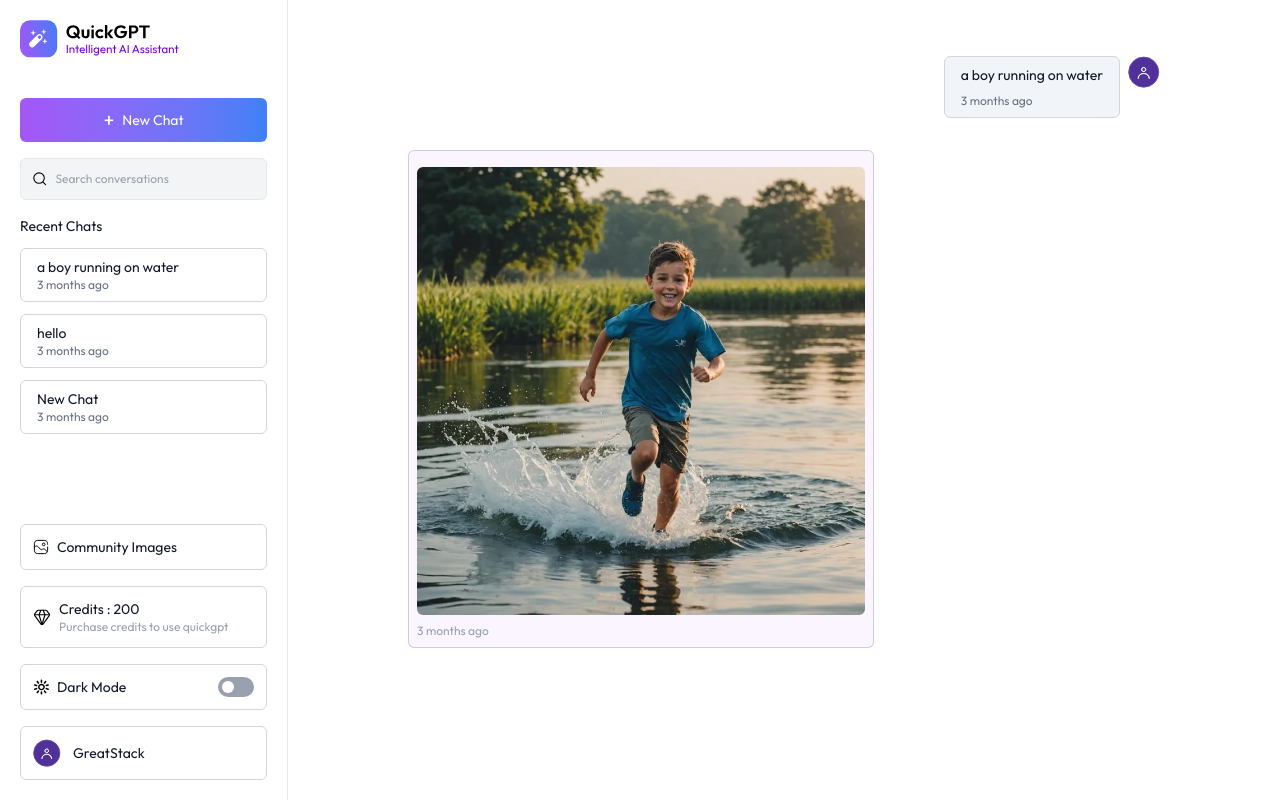
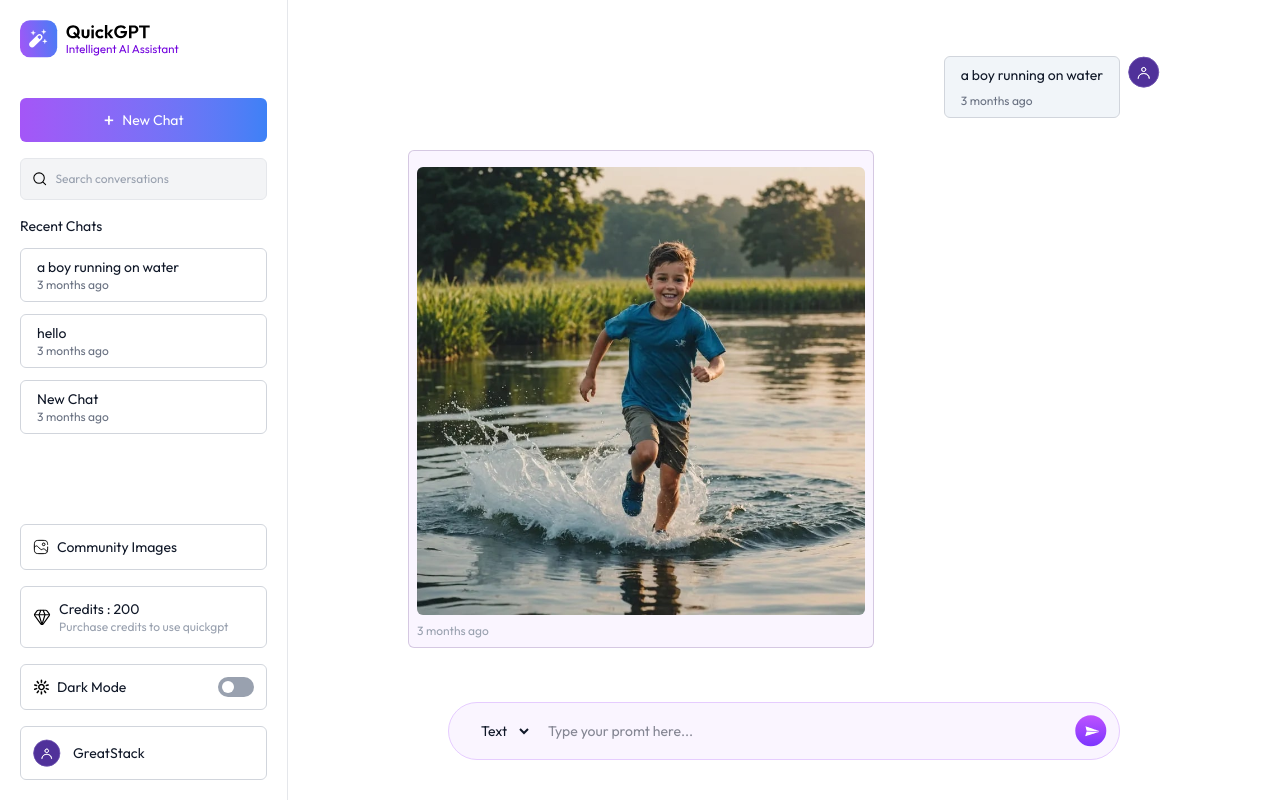
Before and after one commit to gauravdevkar27/gemini, a React (Vite) app in the folder client/: page / in a window 1280 px wide. Built offline with nearby package versions, Linux system fonts and the light colour scheme.

Commit message:
added input field for text and image

```diff
--- a/client/package.json
+++ b/client/package.json
@@ -12,8 +12,10 @@
   "dependencies": {
     "@tailwindcss/vite": "^4.1.17",
     "moment": "^2.30.1",
+    "prismjs": "^1.30.0",
     "react": "^19.2.0",
     "react-dom": "^19.2.0",
+    "react-markdown": "^10.1.0",
     "react-router-dom": "^7.9.6",
     "tailwindcss": "^4.1.17"
   },
--- a/client/src/App.jsx
+++ b/client/src/App.jsx
@@ -6,6 +6,7 @@ import { Route, Routes } from 'react-router-dom'
 import Community from './pages/community'
 import Login from './pages/login'
 import { assets } from './assets/assets'
+import './assets/prism.css'
 const App = () => {
 
   const [isMenuOpen, setIsMenuOpen] = useState(false)
--- a/client/src/components/chatbox.jsx
+++ b/client/src/components/chatbox.jsx
@@ -9,6 +9,13 @@ const chatbox = () => {
 
   const [messages, setMessages] = useState([])
   const [loading, setLoading] = useState(false)
+  const [promt, setPromt] = useState('')
+  const [mode, setMode] = useState('text');
+
+  const [isPublished, setIsPublished] = useState(false)
+  const onSubmit = async (e) => {
+       e.preventDefault()
+  }
 
   useEffect(() => {
     if (selectedChat) {
@@ -34,11 +41,36 @@ const chatbox = () => {
         {messages.map((message, index) => (
           <Message key={index} message={message} />
         ))}
+        {/* three dots loading */}
+        {
+           loading && <div className='loader flex items-center gap-1.5'>
+            <div className='w-1.5 h-1.5 rounded-full bg-gray-500 dark:bg-white
+            animate-bounce'>  </div>
+            <div className='w-1.5 h-1.5 rounded-full bg-gray-500 dark:bg-white
+            animate-bounce'>  </div>
+            <div className='w-1.5 h-1.5 rounded-full bg-gray-500 dark:bg-white
+            animate-bounce'>  </div>
+
+           </div>
+        }
       </div>
 
       {/* Prompt Input Box */}
-      <form>
-
+      <form onSubmit={onSubmit} className='bg-primary/20 dark:bg-[#583C79]/30 border border-primary
+      dark:border-[#80609F]/30 rounded-full w-full max-w-2xl p-3 pl-4 mx-auto flex
+      gap-4 items-center'>
+         <select onChange={(e) => {
+          setMode(e.target.value)
+         }} value={mode} className='text-sm pl-3 pr-2 outline-none'>
+          <option className='dark:bg-purple-900' value="text">Text</option>
+         <option className='dark:bg-purple-900' value="text">Text</option>
+         </select>
+         <input onChange={(e)=> setPromt(e.target.value)} value={promt} type='text' placeholder='Type your promt here...' className='flex-1
+         w-full text-sm outline-none' required/>
+         <button disabled={loading}>
+          <img src={loading ? assets.stop_icon : assets.send_icon} className='w-8
+          cursor-pointer' alt=''/>
+         </button>
       </form>
     </div>
   )
--- a/client/src/components/message.jsx
+++ b/client/src/components/message.jsx
@@ -1,7 +1,14 @@
-import React from 'react'
+import React, { useEffect } from 'react'
 import { assets } from '../assets/assets';
 import moment from 'moment';
+import Markdown from 'react-markdown'
+import Prism from 'prismjs'
 const Message = ({ message }) => {
+
+  useEffect(() => {
+     Prism.highlightAll()
+  }, [message.content])
+
   return (
     <div>
       {message.role === "user" ? (
@@ -24,7 +31,7 @@ const Message = ({ message }) => {
             <img src={message.content} alt='' className='w-full max-w-md mt-2 rounded-md' />
           ) : (
 
-            <div className='text-sm dark:text-primary reset-tw'>{message.content}</div>
+            <div className='text-sm dark:text-primary reset-tw'><Markdown>{message.content}</Markdown></div>
           )
           }
           <span className='text-xs text-gray-400 dark:text-[#B1A6C0]'>{moment(message.timestamp).fromNow()}</span>
--- a/client/src/index.css
+++ b/client/src/index.css
@@ -15,3 +15,15 @@
 ::-webkit-scrollbar{
   display: none;
 }
+
+.reset-tw :not(pre):not(code){
+  all: revert;
+}
+
+.loader dib:nth-child(2){
+  animation-delay: 0.2s;
+}
+
+.loader dib:nth-child(3){
+  animation-delay: 0.4s;
+}
```
Also changed, not shown: 1 other file (tests, documents, lock files or other folders).
